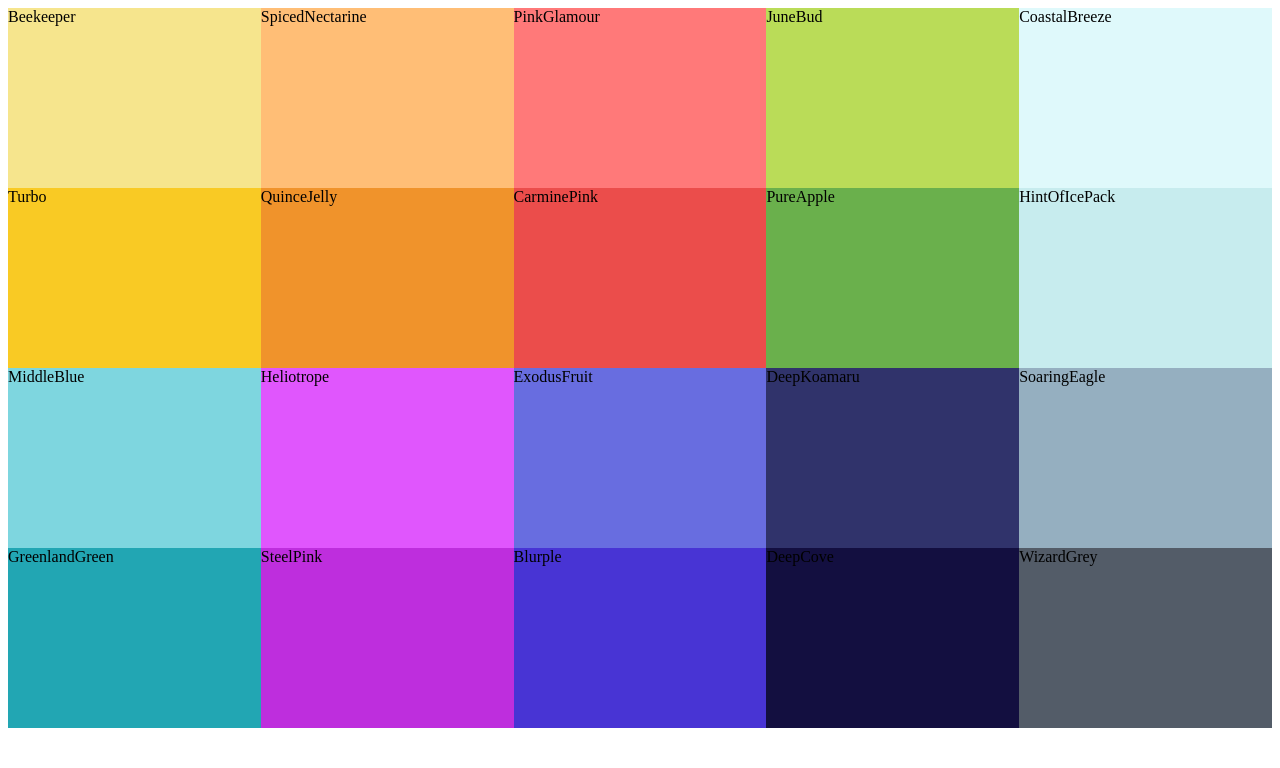
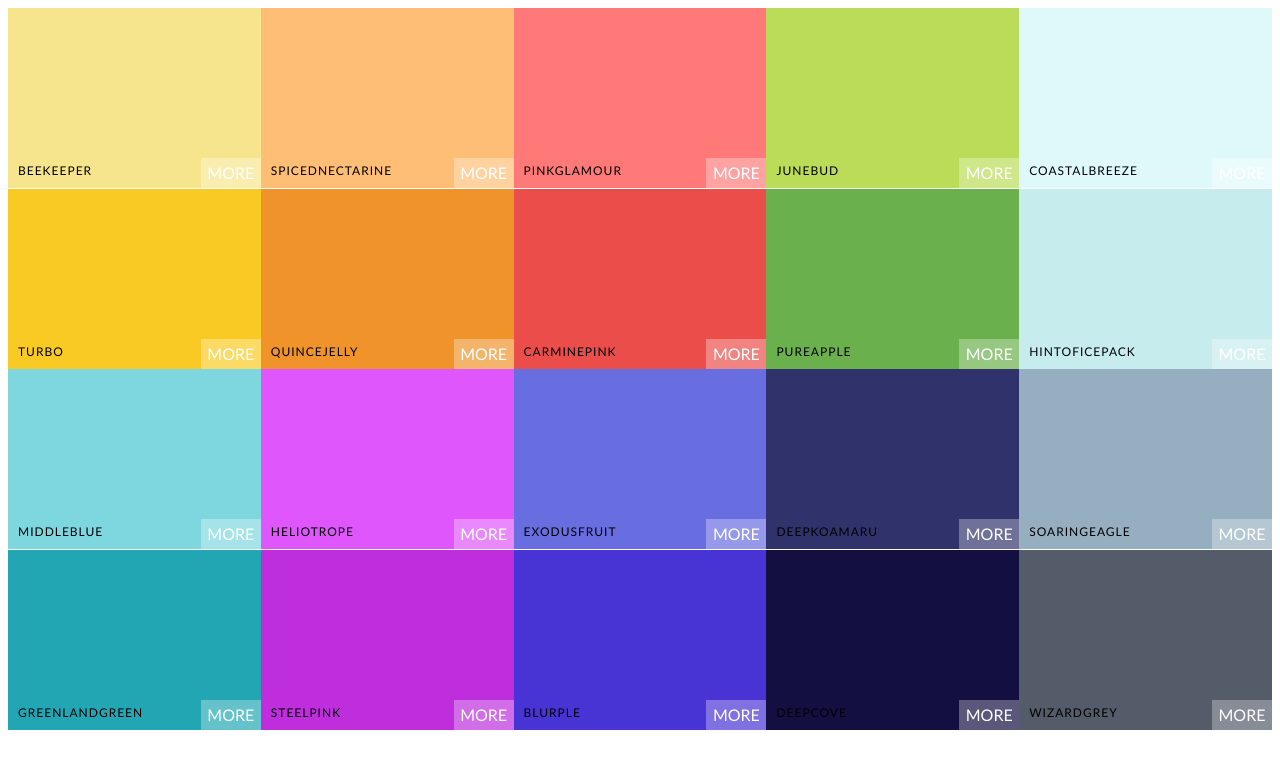
Before and after one commit to flashkicker/colorati, a React (Create React App) app: page / in a window 1280 px wide. Shown: the top 768 px of the page. Built offline with nearby package versions, Linux system fonts and the light colour scheme.

Commit message:
styled the color box

```diff
--- a/src/ColorBox.js
+++ b/src/ColorBox.js
@@ -1,11 +1,19 @@
 import React, { Component } from "react"
-import './color-box.css'
+import "./color-box.css"
 
 class ColorBox extends Component {
 	render() {
+		const { name, background } = this.props
+
 		return (
-			<div className='color-box' style={{ background: this.props.background }} className="color-box">
-				<span>{this.props.name}</span>
+			<div className="color-box" style={{ background }}>
+				<div className="copy-container">
+					<div className="box-content">
+						<span>{name}</span>
+					</div>
+					<button className="copy-button">Copy</button>
+				</div>
+				<span className="see-more">More</span>
 			</div>
 		)
 	}
--- a/src/color-box.css
+++ b/src/color-box.css
@@ -1,7 +1,62 @@
 .color-box {
-    width: 20%;
-    height: 25%;
-    margin: 0 auto;
-    display: inline-block;
-    cursor: pointer;
+	width: 20%;
+	height: 25%;
+	margin: 0 auto;
+	display: inline-block;
+	position: relative;
+	cursor: pointer;
+	margin-bottom: -3.5px;
 }
+
+.copy-button {
+	width: 100px;
+	height: 30px;
+	position: absolute;
+	display: inline-block;
+	top: 50%;
+	left: 50%;
+	margin-left: -50px;
+	margin-top: -15px;
+	text-align: center;
+	outline: none;
+	background: rgba(255, 255, 255, 0.3);
+	font-size: 1rem;
+	line-height: 30px;
+	color: white;
+	text-transform: uppercase;
+	border: none;
+	opacity: 0;
+}
+
+.color-box:hover .copy-button {
+	opacity: 1;
+	transition: 0.5s;
+}
+
+.box-content {
+	position: absolute;
+	width: 100%;
+	left: 0px;
+	bottom: 0px;
+	padding: 10px;
+	color: black;
+	letter-spacing: 1px;
+	text-transform: uppercase;
+    font-size: 12px;
+    font-family: 'Gill Sans', 'Gill Sans MT', Calibri, 'Trebuchet MS', sans-serif;
+}
+
+.see-more {
+	background: rgba(255, 255, 255, 0.3);
+	position: absolute;
+	border: none;
+	right: 0px;
+	bottom: 0px;
+	color: white;
+	width: 60px;
+	height: 30px;
+	text-align: center;
+	line-height: 30px;
+    text-transform: uppercase;
+    font-family: 'Gill Sans', 'Gill Sans MT', Calibri, 'Trebuchet MS', sans-serif;
+}
```
